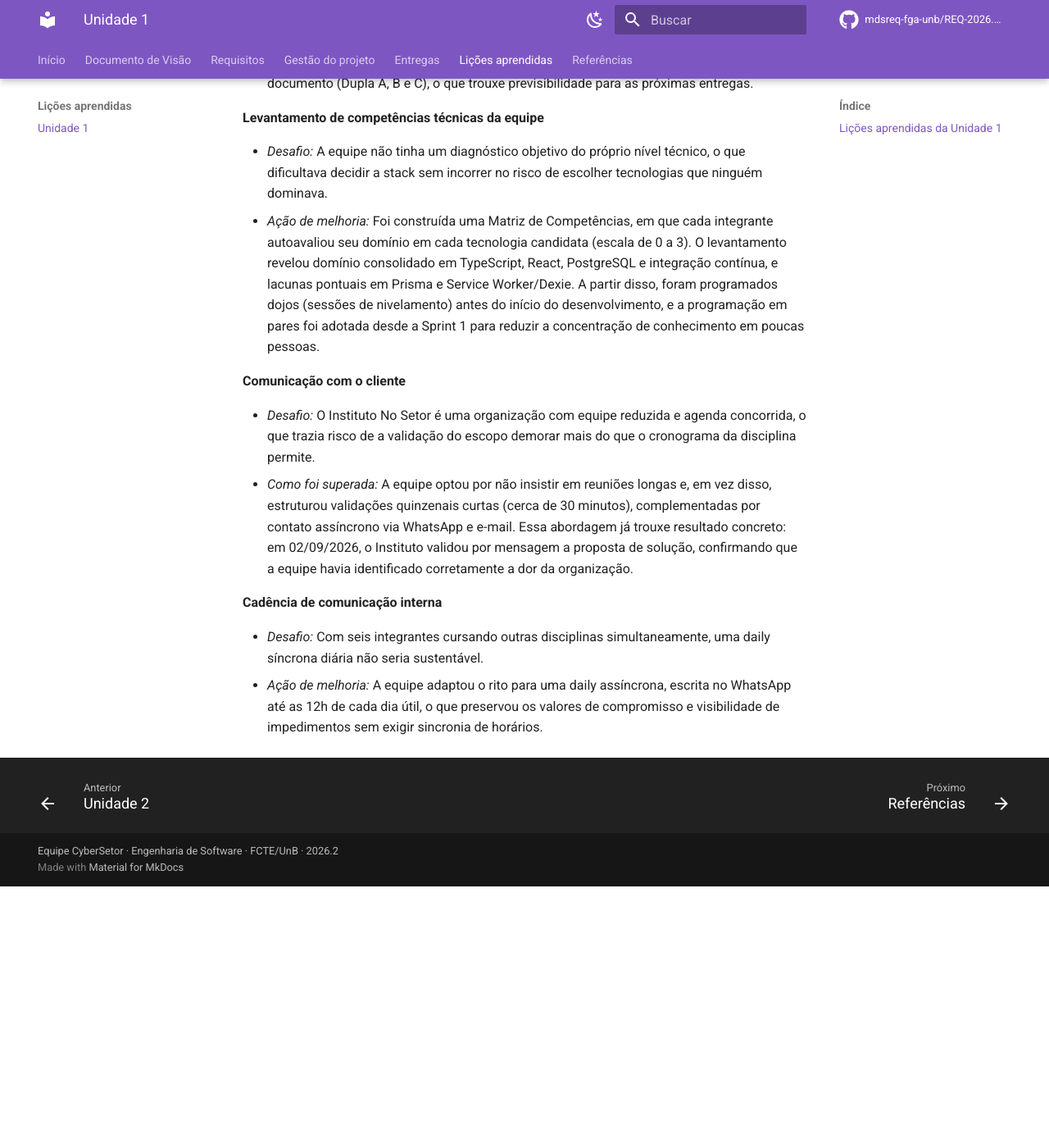
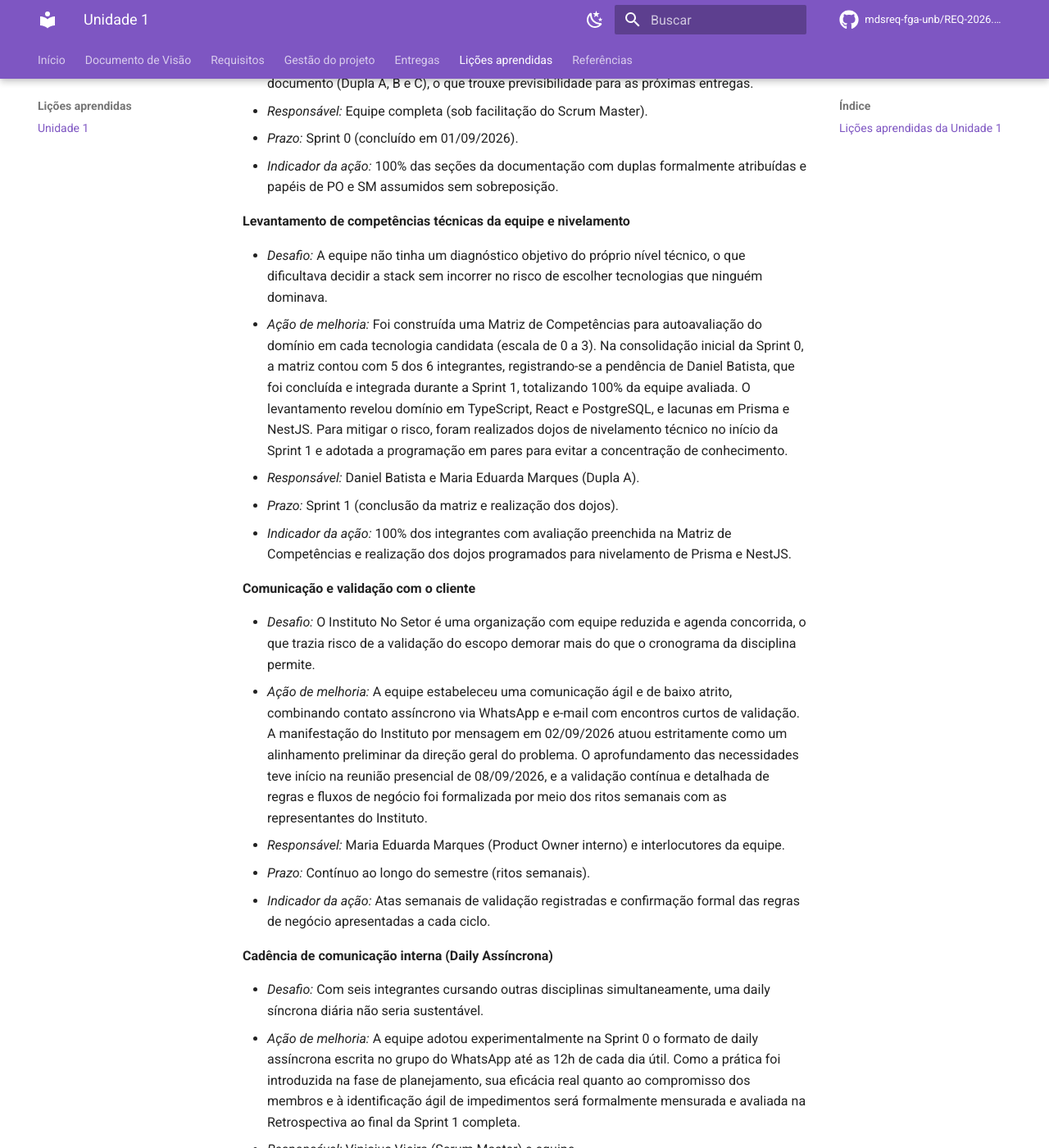
Before and after one commit to mdsreq-fga-unb/REQ-2026.2-T02-CyberSetor, an MkDocs documentation site: the page built from docs/licoes-aprendidas/unidade-1.md, in a window 1280 px wide and 1400 px high, scrolled down 460 px. Shown: the whole window at 82% size. Built offline with MkDocs 1.6.1 and Material for MkDocs 9.7.7, drawn with Linux system fonts in a browser that asks for light colours; comment, search, counter and statistics services are not loaded; before the commit the page ends 1541 px from its top, so only the background shows below that; some of the changed text lies outside the part shown.

Commit message:
docs(licoes-aprendidas): revisa licoes aprendidas da Unidade 1 (issue #26)

```diff
--- a/docs/licoes-aprendidas/unidade-1.md
+++ b/docs/licoes-aprendidas/unidade-1.md
@@ -6,18 +6,30 @@ Durante a Sprint 0, dedicada à descoberta do problema e à formação da equipe
 
 - *Desafio:* No início, não havia clareza sobre quem assumiria os papéis de Product Owner interno e Scrum Master, o que gerava incerteza sobre quem centralizaria o contato com o Instituto e quem cuidaria do processo.
 - *Ação de melhoria:* A equipe definiu os papéis logo na Sprint 0, com base no perfil e na disponibilidade de cada integrante, e formalizou a divisão em duplas por seção do documento (Dupla A, B e C), o que trouxe previsibilidade para as próximas entregas.
+- *Responsável:* Equipe completa (sob facilitação do Scrum Master).
+- *Prazo:* Sprint 0 (concluído em 01/09/2026).
+- *Indicador da ação:* 100% das seções da documentação com duplas formalmente atribuídas e papéis de PO e SM assumidos sem sobreposição.
 
-**Levantamento de competências técnicas da equipe**
+**Levantamento de competências técnicas da equipe e nivelamento**
 
 - *Desafio:* A equipe não tinha um diagnóstico objetivo do próprio nível técnico, o que dificultava decidir a stack sem incorrer no risco de escolher tecnologias que ninguém dominava.
-- *Ação de melhoria:* Foi construída uma Matriz de Competências, em que cada integrante autoavaliou seu domínio em cada tecnologia candidata (escala de 0 a 3). O levantamento revelou domínio consolidado em TypeScript, React, PostgreSQL e integração contínua, e lacunas pontuais em Prisma e Service Worker/Dexie. A partir disso, foram programados dojos (sessões de nivelamento) antes do início do desenvolvimento, e a programação em pares foi adotada desde a Sprint 1 para reduzir a concentração de conhecimento em poucas pessoas.
+- *Ação de melhoria:* Foi construída uma Matriz de Competências para autoavaliação do domínio em cada tecnologia candidata (escala de 0 a 3). Na consolidação inicial da Sprint 0, a matriz contou com 5 dos 6 integrantes, registrando-se a pendência de Daniel Batista, que foi concluída e integrada durante a Sprint 1, totalizando 100% da equipe avaliada. O levantamento revelou domínio em TypeScript, React e PostgreSQL, e lacunas em Prisma e NestJS. Para mitigar o risco, foram realizados dojos de nivelamento técnico no início da Sprint 1 e adotada a programação em pares para evitar a concentração de conhecimento.
+- *Responsável:* Daniel Batista e Maria Eduarda Marques (Dupla A).
+- *Prazo:* Sprint 1 (conclusão da matriz e realização dos dojos).
+- *Indicador da ação:* 100% dos integrantes com avaliação preenchida na Matriz de Competências e realização dos dojos programados para nivelamento de Prisma e NestJS.
 
-**Comunicação com o cliente**
+**Comunicação e validação com o cliente**
 
 - *Desafio:* O Instituto No Setor é uma organização com equipe reduzida e agenda concorrida, o que trazia risco de a validação do escopo demorar mais do que o cronograma da disciplina permite.
-- *Como foi superada:* A equipe optou por não insistir em reuniões longas e, em vez disso, estruturou validações quinzenais curtas (cerca de 30 minutos), complementadas por contato assíncrono via WhatsApp e e-mail. Essa abordagem já trouxe resultado concreto: em 02/09/2026, o Instituto validou por mensagem a proposta de solução, confirmando que a equipe havia identificado corretamente a dor da organização.
+- *Ação de melhoria:* A equipe estabeleceu uma comunicação ágil e de baixo atrito, combinando contato assíncrono via WhatsApp e e-mail com encontros curtos de validação. A manifestação do Instituto por mensagem em 02/09/2026 atuou estritamente como um alinhamento preliminar da direção geral do problema. O aprofundamento das necessidades teve início na reunião presencial de 08/09/2026, e a validação contínua e detalhada de regras e fluxos de negócio foi formalizada por meio dos ritos semanais com as representantes do Instituto.
+- *Responsável:* Maria Eduarda Marques (Product Owner interno) e interlocutores da equipe.
+- *Prazo:* Contínuo ao longo do semestre (ritos semanais).
+- *Indicador da ação:* Atas semanais de validação registradas e confirmação formal das regras de negócio apresentadas a cada ciclo.
 
-**Cadência de comunicação interna**
+**Cadência de comunicação interna (Daily Assíncrona)**
 
 - *Desafio:* Com seis integrantes cursando outras disciplinas simultaneamente, uma daily síncrona diária não seria sustentável.
-- *Ação de melhoria:* A equipe adaptou o rito para uma daily assíncrona, escrita no WhatsApp até as 12h de cada dia útil, o que preservou os valores de compromisso e visibilidade de impedimentos sem exigir sincronia de horários.
+- *Ação de melhoria:* A equipe adotou experimentalmente na Sprint 0 o formato de daily assíncrona escrita no grupo do WhatsApp até as 12h de cada dia útil. Como a prática foi introduzida na fase de planejamento, sua eficácia real quanto ao compromisso dos membros e à identificação ágil de impedimentos será formalmente mensurada e avaliada na Retrospectiva ao final da Sprint 1 completa.
+- *Responsável:* Vinicius Vieira (Scrum Master) e equipe.
+- *Prazo:* Retrospectiva da Sprint 1 (22/09/2026).
+- *Indicador da ação:* Taxa de envio dos relatos assíncronos até as 12h nos dias úteis (meta $\ge 80\%$) e registro/resolução dos impedimentos declarados no rito.
```
